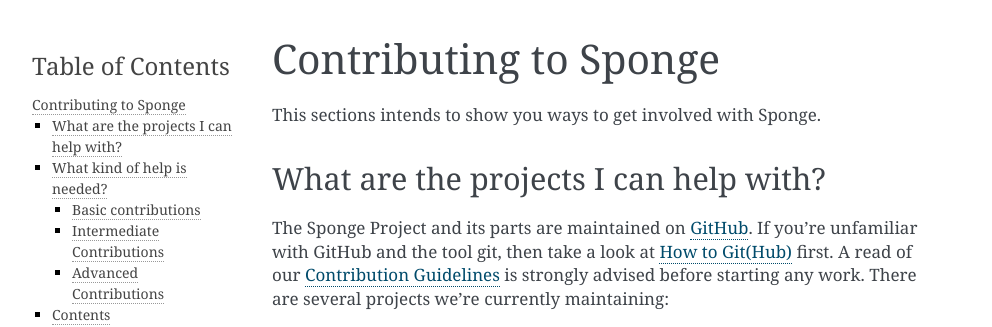
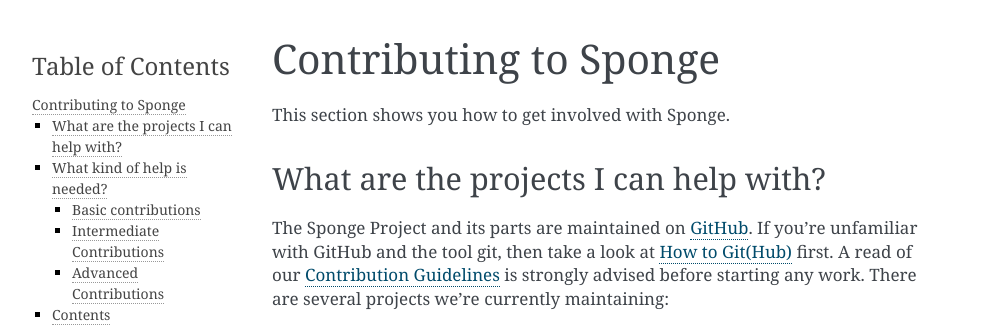
Before and after one commit to SpongePowered/SpongeDocs, a Sphinx documentation site: the page built from source/contributing/index.rst, in a window 1280 px wide. Shown: the top 327 px of the page, without its empty margins (148-1140 px from the left). Built offline with Sphinx 7.4.7, drawn with Linux system fonts in a browser that asks for light colours; pages that are not in the unit, such as notebooks, are missing from menus.

Commit message:
Fix bad plural, make shorter

```diff
--- a/source/contributing/index.rst
+++ b/source/contributing/index.rst
@@ -2,7 +2,7 @@
 Contributing to Sponge
 ======================
 
-This sections intends to show you ways to get involved with Sponge.
+This section shows you how to get involved with Sponge.
 
 What are the projects I can help with?
 ======================================
```
